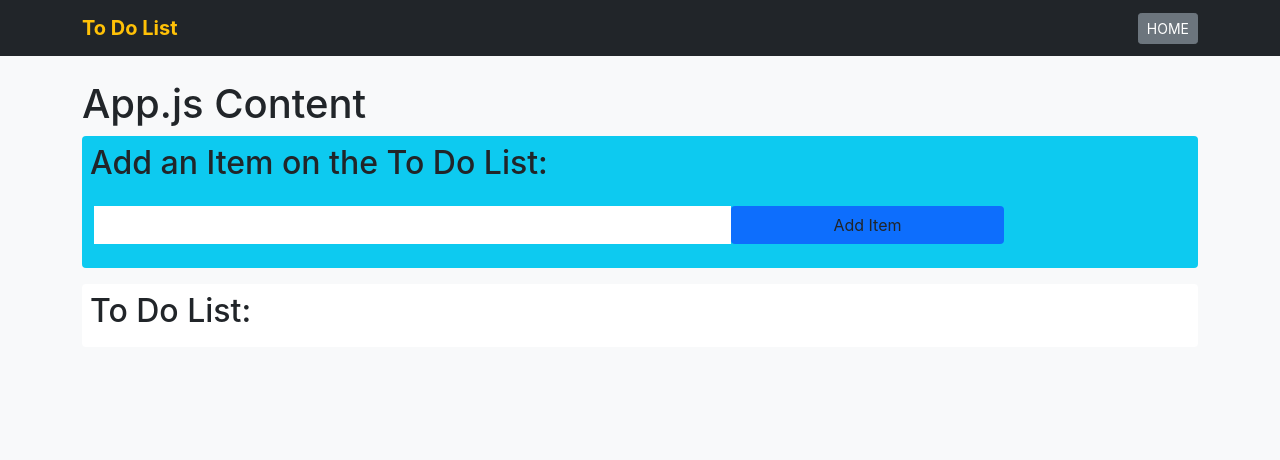
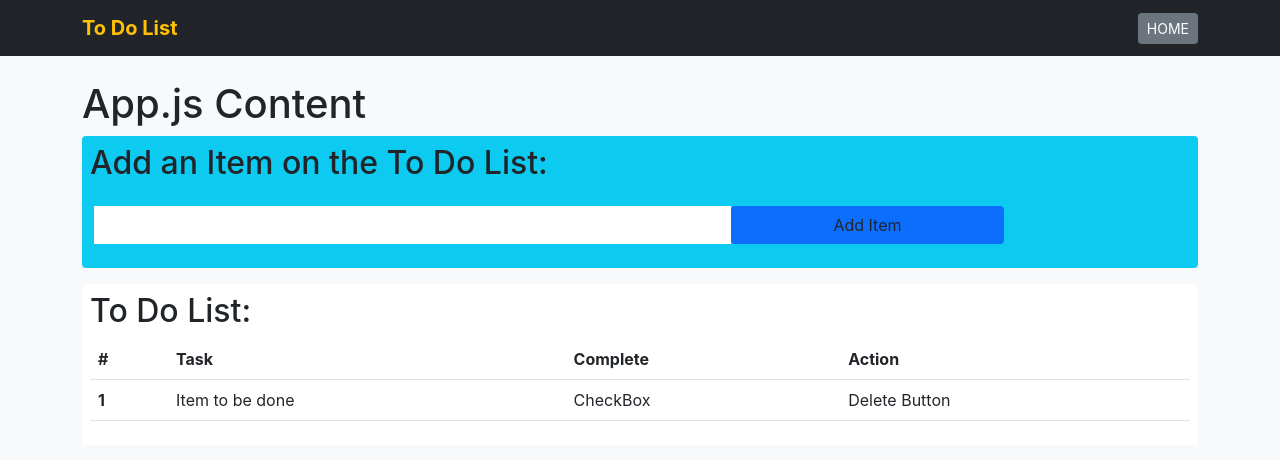
Before and after one commit to Virgilio-D-Cabading-Jr/Coding_Dojo_MERN_Stack_React_Functional_Components_To_Do_List, a React (Create React App) app: page / in a window 1280 px wide. Shown: the top 460 px of the page. Built offline with nearby package versions, Linux system fonts and the light colour scheme.

Commit message:
add table to display to do list at ShowTodoListComponent

```diff
--- a/src/components/ShowTodoListComponent.jsx
+++ b/src/components/ShowTodoListComponent.jsx
@@ -8,6 +8,22 @@ const ShowTodoListComponent = () => {
     return (
         <div className="bg-white p-2 rounded">
             <h2>To Do List:</h2>
+            <table className='table'>
+                <thead className="thead-dark">
+                    <tr>
+                        <th scope="col">#</th>
+                        <th scope="col-3">Task</th>
+                        <th scope="col">Complete</th>
+                        <th scope="col">Action</th>
+                    </tr>
+                    <tr>
+                        <th scope="row">1</th>
+                        <td>Item to be done</td>
+                        <td>CheckBox</td>
+                        <td>Delete Button</td>
+                    </tr>
+                </thead>
+            </table>
         </div>
     )
 }
```
